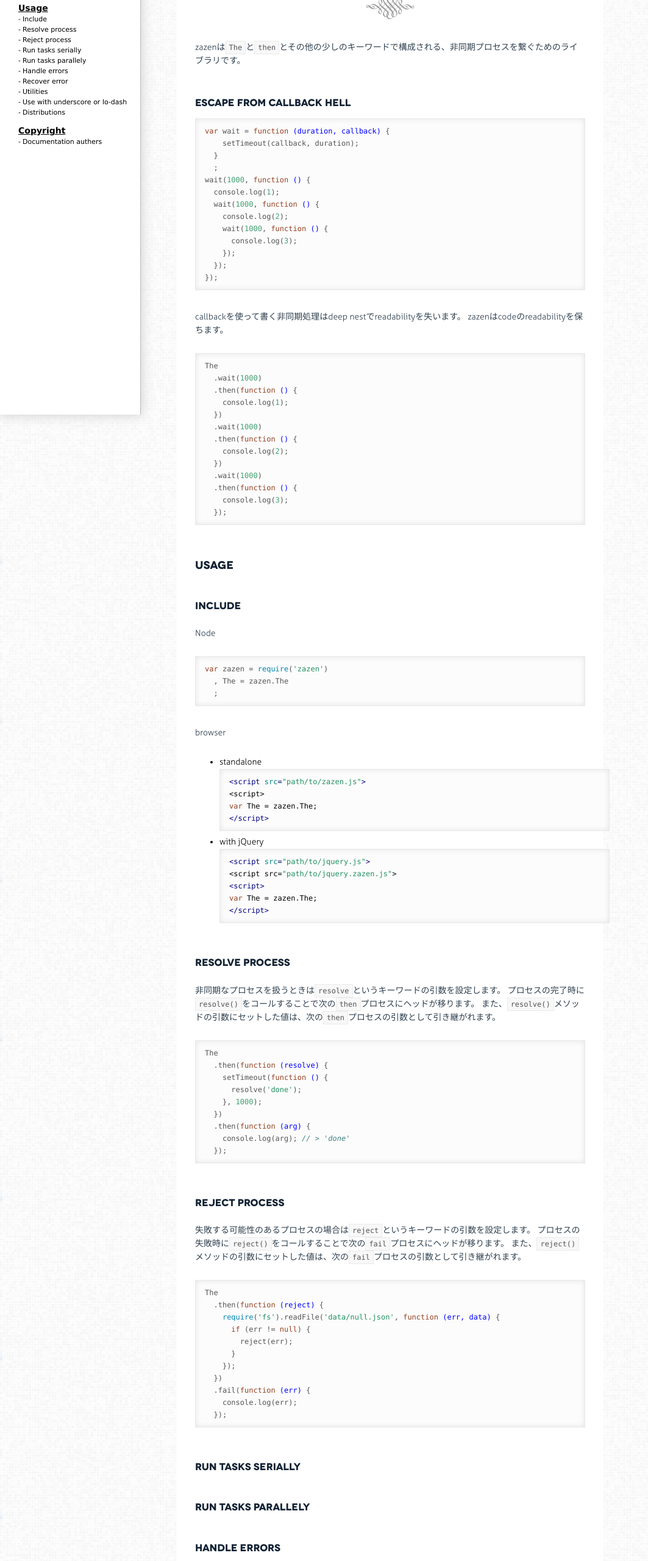
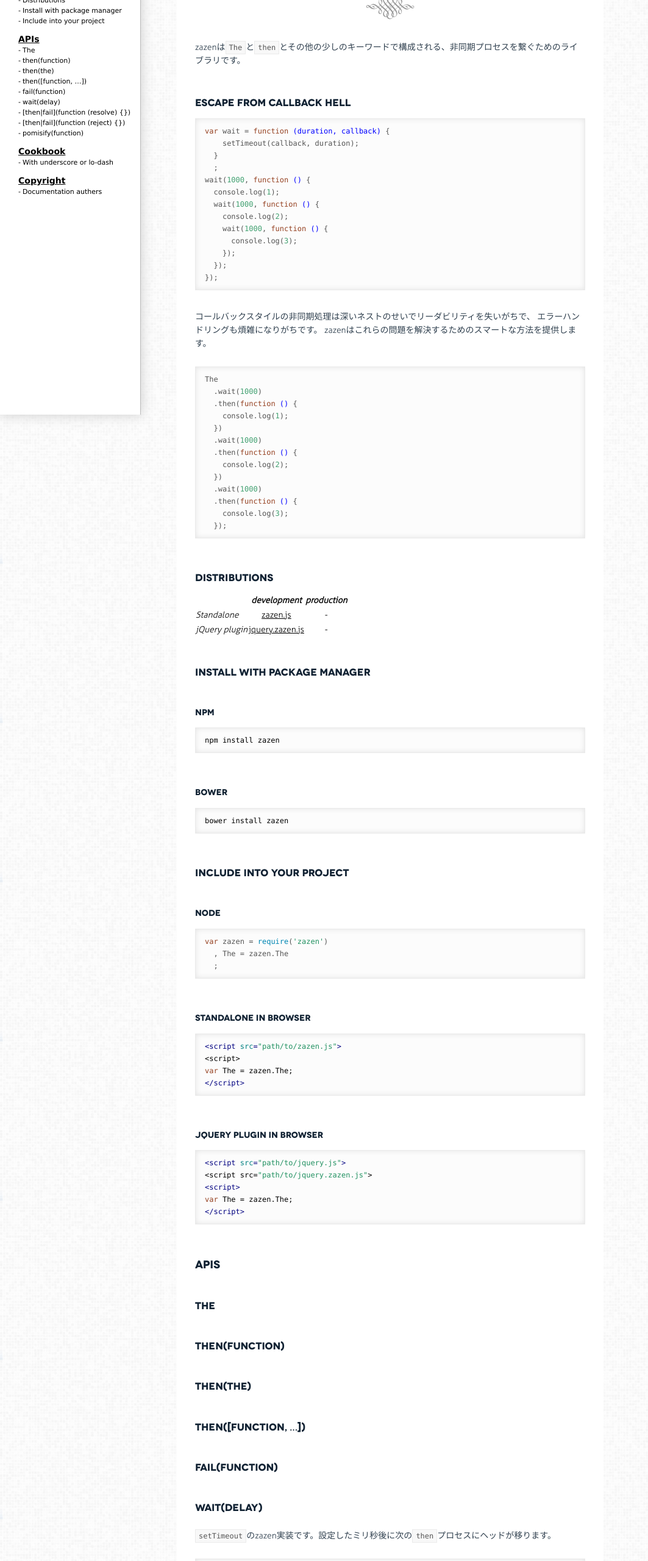
Before and after one commit to minodisk/zazen, a website: page docs/index.html in a window 1280 px wide. Shown: the part 120-2680 px from the top of the page at 61% size, without its empty margins (0-1063 px from the left). Drawn offline with nearby package versions, Linux system fonts and the light colour scheme.

Commit message:
Reframe TOC

```diff
--- a/docs/index.html
+++ b/docs/index.html
@@ -19,27 +19,35 @@
 
           <dd><a href="#escape-from-callback-hell"><span>Escape from callback hell</span></a></dd>
 
-          <dt><a href="#usage"><span>Usage</span></a></dt>
+          <dd><a href="#distributions"><span>Distributions</span></a></dd>
 
-          <dd><a href="#include"><span>Include</span></a></dd>
+          <dd><a href="#install-with-package-manager"><span>Install with package manager</span></a></dd>
 
-          <dd><a href="#resolve-process"><span>Resolve process</span></a></dd>
+          <dd><a href="#include-into-your-project"><span>Include into your project</span></a></dd>
 
-          <dd><a href="#reject-process"><span>Reject process</span></a></dd>
+          <dt><a href="#apis"><span>APIs</span></a></dt>
 
-          <dd><a href="#run-tasks-serially"><span>Run tasks serially</span></a></dd>
+          <dd><a href="#the"><span>The</span></a></dd>
 
-          <dd><a href="#run-tasks-parallely"><span>Run tasks parallely</span></a></dd>
+          <dd><a href="#then-function-"><span>then(function)</span></a></dd>
 
-          <dd><a href="#handle-errors"><span>Handle errors</span></a></dd>
+          <dd><a href="#then-the-"><span>then(the)</span></a></dd>
 
-          <dd><a href="#recover-error"><span>Recover error</span></a></dd>
+          <dd><a href="#then-function-"><span>then([function, …])</span></a></dd>
 
-          <dd><a href="#utilities"><span>Utilities</span></a></dd>
+          <dd><a href="#fail-function-"><span>fail(function)</span></a></dd>
 
-          <dd><a href="#use-with-underscore-or-lo-dash"><span>Use with underscore or lo-dash</span></a></dd>
+          <dd><a href="#wait-delay-"><span>wait(delay)</span></a></dd>
 
-          <dd><a href="#distributions"><span>Distributions</span></a></dd>
+          <dd><a href="#-then-fail-function-resolve-"><span>[then|fail](function (resolve) {})</span></a></dd>
+
+          <dd><a href="#-then-fail-function-reject-"><span>[then|fail](function (reject) {})</span></a></dd>
+
+          <dd><a href="#pomisify-function-"><span>pomisify(function)</span></a></dd>
+
+          <dt><a href="#cookbook"><span>Cookbook</span></a></dt>
+
+          <dd><a href="#with-underscore-or-lo-dash"><span>With underscore or lo-dash</span></a></dd>
 
           <dt><a href="#copyright"><span>Copyright</span></a></dt>
 
@@ -79,8 +87,9 @@
   });
 });</pre></div>
 
-        <p>callbackを使って書く非同期処理はdeep nestでreadabilityを失います。
-zazenはcodeのreadabilityを保ちます。</p>
+        <p>コールバックスタイルの非同期処理は深いネストのせいでリーダビリティを失いがちで、
+エラーハンドリングも煩雑になりがちです。
+zazenはこれらの問題を解決するためのスマートな方法を提供します。</p>
 
 
           <div class='highlight'><pre>The
@@ -95,139 +104,6 @@
   .wait(<span class="hljs-number">1000</span>)
   .then(<span class="hljs-function"><span class="hljs-keyword">function</span> <span class="hljs-params">()</span> {</span>
     console.log(<span class="hljs-number">3</span>);
-  });</pre></div>
-
-        <h2 id="usage">Usage</h2>
-
-
-        <h3 id="include">Include</h3>
-<p>Node</p>
-
-
-          <div class='highlight'><pre>
-<span class="hljs-keyword">var</span> zazen = <span class="hljs-built_in">require</span>(<span class="hljs-string">'zazen'</span>)
-  , The = zazen.The
-  ;</pre></div>
-
-        <p>browser</p>
-<ul>
-<li>standalone<pre><code class="lang-html"><span class="hljs-tag">&lt;<span class="hljs-title">script</span> <span class="hljs-attribute">src</span>=<span class="hljs-value">"path/to/zazen.js"</span>&gt;</span><span class="javascript">
-&lt;script&gt;
-<span class="hljs-keyword">var</span> The = zazen.The;
-</span><span class="hljs-tag">&lt;/<span class="hljs-title">script</span>&gt;</span>
-</code></pre>
-</li>
-<li>with jQuery<pre><code class="lang-html"><span class="hljs-tag">&lt;<span class="hljs-title">script</span> <span class="hljs-attribute">src</span>=<span class="hljs-value">"path/to/jquery.js"</span>&gt;</span><span class="javascript">
-&lt;script src=<span class="hljs-string">"path/to/jquery.zazen.js"</span>&gt;
-<span class="xml"><span class="hljs-tag">&lt;<span class="hljs-title">script</span>&gt;</span><span class="javascript">
-<span class="hljs-keyword">var</span> The = zazen.The;
-</span></span></span><span class="hljs-tag">&lt;/<span class="hljs-title">script</span>&gt;</span>
-</code></pre>
-</li>
-</ul>
-
-
-        <h3 id="resolve-process">Resolve process</h3>
-<p>非同期なプロセスを扱うときは<code>resolve</code>というキーワードの引数を設定します。
-プロセスの完了時に<code>resolve()</code>をコールすることで次の<code>then</code>プロセスにヘッドが移ります。
-また、<code>resolve()</code>メソッドの引数にセットした値は、次の<code>then</code>プロセスの引数として引き継がれます。</p>
-
-
-          <div class='highlight'><pre>The
-  .then(<span class="hljs-function"><span class="hljs-keyword">function</span> <span class="hljs-params">(resolve)</span> {</span>
-    setTimeout(<span class="hljs-function"><span class="hljs-keyword">function</span> <span class="hljs-params">()</span> {</span>
-      resolve(<span class="hljs-string">'done'</span>);
-    }, <span class="hljs-number">1000</span>);
-  })
-  .then(<span class="hljs-function"><span class="hljs-keyword">function</span> <span class="hljs-params">(arg)</span> {</span>
-    console.log(arg); <span class="hljs-comment">// &gt; 'done'</span>
-  });</pre></div>
-
-        <h3 id="reject-process">Reject process</h3>
-<p>失敗する可能性のあるプロセスの場合は<code>reject</code>というキーワードの引数を設定します。
-プロセスの失敗時に<code>reject()</code>をコールすることで次の<code>fail</code>プロセスにヘッドが移ります。
-また、<code>reject()</code>メソッドの引数にセットした値は、次の<code>fail</code>プロセスの引数として引き継がれます。</p>
-
-
-          <div class='highlight'><pre>The
-  .then(<span class="hljs-function"><span class="hljs-keyword">function</span> <span class="hljs-params">(reject)</span> {</span>
-    <span class="hljs-built_in">require</span>(<span class="hljs-string">'fs'</span>).readFile(<span class="hljs-string">'data/null.json'</span>, <span class="hljs-function"><span class="hljs-keyword">function</span> <span class="hljs-params">(err, data)</span> {</span>
-      <span class="hljs-keyword">if</span> (err != <span class="hljs-literal">null</span>) {
-        reject(err);
-      }
-    });
-  })
-  .fail(<span class="hljs-function"><span class="hljs-keyword">function</span> <span class="hljs-params">(err)</span> {</span>
-    console.log(err);
-  });</pre></div>
-
-        <h3 id="run-tasks-serially">Run tasks serially</h3>
-
-
-        <h3 id="run-tasks-parallely">Run tasks parallely</h3>
-
-
-        <h3 id="handle-errors">Handle errors</h3>
-
-
-        <h3 id="recover-error">Recover error</h3>
-
-
-        <h3 id="utilities">Utilities</h3>
-<p>zazenにはフローを簡単に扱うためのいくつかのユーティリティが実装されています。</p>
-
-
-        <h4 id="the-wait-">The.wait()</h4>
-<p><code>setTimeout</code>のzazen実装です。設定したミリ秒後に次の<code>then</code>プロセスにヘッドが移ります。</p>
-
-
-          <div class='highlight'><pre>The
-  .wait(<span class="hljs-number">1000</span>)
-  .then(<span class="hljs-function"><span class="hljs-keyword">function</span> <span class="hljs-params">()</span> {</span>
-    console.log(<span class="hljs-string">'1sec left'</span>);
-  });</pre></div>
-
-        <p>また、<code>The.then()</code>と同様に<code>then</code>プロセスで<code>return</code>することで同じ効果を期待できます。
-この方法はプロセスの実行時まで遅延時間を決定できない時等に用います。</p>
-
-
-          <div class='highlight'><pre>The
-  .then(<span class="hljs-function"><span class="hljs-keyword">function</span> <span class="hljs-params">()</span> {</span>
-    <span class="hljs-keyword">if</span> (shouldWaitLongTime) {
-      <span class="hljs-keyword">return</span> The.wait(<span class="hljs-number">5000</span>);
-    }
-    <span class="hljs-keyword">return</span> The.wait(<span class="hljs-number">1000</span>);
-  })
-  .then(<span class="hljs-function"><span class="hljs-keyword">function</span> <span class="hljs-params">()</span> {</span>
-    console.log(<span class="hljs-string">'1src or 5sec left'</span>);
-  });</pre></div>
-
-        <h4 id="pomisify-">pomisify()</h4>
-<p>zazenをNodeで使うとき、<code>promisify()</code>というユーティリティが役に立ちます。
-これは<code>function (err, result) {}</code>のようなcallbackを引数とする非同期なNodeのmethodをzazenのスタイルにwrapします。</p>
-
-
-          <div class='highlight'><pre><span class="hljs-keyword">var</span> promisify = zazen.promisify
-  , readFile = promisify(<span class="hljs-built_in">require</span>(<span class="hljs-string">'fs'</span>).readFile)
-  ;
-readFile(<span class="hljs-string">'data/a.json'</span>)
-  .fail(<span class="hljs-function"><span class="hljs-keyword">function</span> <span class="hljs-params">(err)</span> {</span>
-    console.log(err);
-  })
-  .then(<span class="hljs-function"><span class="hljs-keyword">function</span> <span class="hljs-params">(data)</span> {</span>
-    console.log(data);
-  });</pre></div>
-
-        <h3 id="use-with-underscore-or-lo-dash">Use with underscore or lo-dash</h3>
-
-
-          <div class='highlight'><pre>The
-  .parallel(_.map([<span class="hljs-string">'data/a.json'</span>, <span class="hljs-string">'data/b.json'</span>, <span class="hljs-string">'data/c.json'</span>], fs.readFile))
-  .then(_.map, <span class="hljs-function"><span class="hljs-keyword">function</span> <span class="hljs-params">(json)</span> {</span>
-    <span class="hljs-keyword">return</span> <span class="hljs-built_in">JSON</span>.parse(json);
-  })
-  .then(<span class="hljs-function"><span class="hljs-keyword">function</span> <span class="hljs-params">(objects)</span> {</span>
-    console.log(objects);
   });</pre></div>
 
         <h3 id="distributions">Distributions</h3>
@@ -254,6 +130,152 @@
 </table>
 
 
+        <h3 id="install-with-package-manager">Install with package manager</h3>
+<h4 id="npm">Npm</h4>
+<pre><code class="lang-sh">npm install zazen
+</code></pre>
+<h4 id="bower">Bower</h4>
+<pre><code class="lang-sh">bower install zazen
+</code></pre>
+
+
+        <h3 id="include-into-your-project">Include into your project</h3>
+<h4 id="node">Node</h4>
+
+
+          <div class='highlight'><pre><span class="hljs-keyword">var</span> zazen = <span class="hljs-built_in">require</span>(<span class="hljs-string">'zazen'</span>)
+  , The = zazen.The
+  ;</pre></div>
+
+        <h4 id="standalone-in-browser">Standalone in browser</h4>
+<pre><code class="lang-html"><span class="hljs-tag">&lt;<span class="hljs-title">script</span> <span class="hljs-attribute">src</span>=<span class="hljs-value">"path/to/zazen.js"</span>&gt;</span><span class="javascript">
+&lt;script&gt;
+<span class="hljs-keyword">var</span> The = zazen.The;
+</span><span class="hljs-tag">&lt;/<span class="hljs-title">script</span>&gt;</span>
+</code></pre>
+<h4 id="jquery-plugin-in-browser">jQuery plugin in browser</h4>
+<pre><code class="lang-html"><span class="hljs-tag">&lt;<span class="hljs-title">script</span> <span class="hljs-attribute">src</span>=<span class="hljs-value">"path/to/jquery.js"</span>&gt;</span><span class="javascript">
+&lt;script src=<span class="hljs-string">"path/to/jquery.zazen.js"</span>&gt;
+<span class="xml"><span class="hljs-tag">&lt;<span class="hljs-title">script</span>&gt;</span><span class="javascript">
+<span class="hljs-keyword">var</span> The = zazen.The;
+</span></span></span><span class="hljs-tag">&lt;/<span class="hljs-title">script</span>&gt;</span>
+</code></pre>
+
+
+        <h2 id="apis">APIs</h2>
+
+
+        <h3 id="the">The</h3>
+
+
+        <h3 id="then-function-">then(function)</h3>
+
+
+        <h3 id="then-the-">then(the)</h3>
+
+
+        <h3 id="then-function-">then([function, …])</h3>
+
+
+        <h3 id="fail-function-">fail(function)</h3>
+
+
+        <h3 id="wait-delay-">wait(delay)</h3>
+<p><code>setTimeout</code>のzazen実装です。設定したミリ秒後に次の<code>then</code>プロセスにヘッドが移ります。</p>
+
+
+          <div class='highlight'><pre>The
+  .wait(<span class="hljs-number">1000</span>)
+  .then(<span class="hljs-function"><span class="hljs-keyword">function</span> <span class="hljs-params">()</span> {</span>
+    console.log(<span class="hljs-string">'1sec left'</span>);
+  });</pre></div>
+
+        <p>また、<code>The.then()</code>と同様に<code>then</code>プロセスで<code>return</code>することで同じ効果を期待できます。
+この方法はプロセスの実行時まで遅延時間を決定できない時等に用います。</p>
+
+
+          <div class='highlight'><pre>The
+  .then(<span class="hljs-function"><span class="hljs-keyword">function</span> <span class="hljs-params">()</span> {</span>
+    <span class="hljs-keyword">if</span> (shouldWaitLongTime) {
+      <span class="hljs-keyword">return</span> The.wait(<span class="hljs-number">5000</span>);
+    }
+    <span class="hljs-keyword">return</span> The.wait(<span class="hljs-number">1000</span>);
+  })
+  .then(<span class="hljs-function"><span class="hljs-keyword">function</span> <span class="hljs-params">()</span> {</span>
+    console.log(<span class="hljs-string">'1src or 5sec left'</span>);
+  });</pre></div>
+
+        <h4 id="handle-errors">Handle errors</h4>
+
+
+        <h4 id="recover-error">Recover error</h4>
+
+
+        <h3 id="-then-fail-function-resolve-">[then|fail](function (resolve) {})</h3>
+<p>非同期なプロセスを扱うときは<code>resolve</code>というキーワードの引数を設定します。
+プロセスの完了時に<code>resolve()</code>をコールすることで次の<code>then</code>プロセスにヘッドが移ります。
+また、<code>resolve()</code>メソッドの引数にセットした値は、次の<code>then</code>プロセスの引数として引き継がれます。</p>
+
+
+          <div class='highlight'><pre>The
+  .then(<span class="hljs-function"><span class="hljs-keyword">function</span> <span class="hljs-params">(resolve)</span> {</span>
+    setTimeout(<span class="hljs-function"><span class="hljs-keyword">function</span> <span class="hljs-params">()</span> {</span>
+      resolve(<span class="hljs-string">'done'</span>);
+    }, <span class="hljs-number">1000</span>);
+  })
+  .then(<span class="hljs-function"><span class="hljs-keyword">function</span> <span class="hljs-params">(arg)</span> {</span>
+    console.log(arg); <span class="hljs-comment">// &gt; 'done'</span>
+  });</pre></div>
+
+        <h3 id="-then-fail-function-reject-">[then|fail](function (reject) {})</h3>
+<p>失敗する可能性のあるプロセスの場合は<code>reject</code>というキーワードの引数を設定します。
+プロセスの失敗時に<code>reject()</code>をコールすることで次の<code>fail</code>プロセスにヘッドが移ります。
+また、<code>reject()</code>メソッドの引数にセットした値は、次の<code>fail</code>プロセスの引数として引き継がれます。</p>
+
+
+          <div class='highlight'><pre>The
+  .then(<span class="hljs-function"><span class="hljs-keyword">function</span> <span class="hljs-params">(reject)</span> {</span>
+    <span class="hljs-built_in">require</span>(<span class="hljs-string">'fs'</span>).readFile(<span class="hljs-string">'data/null.json'</span>, <span class="hljs-function"><span class="hljs-keyword">function</span> <span class="hljs-params">(err, data)</span> {</span>
+      <span class="hljs-keyword">if</span> (err != <span class="hljs-literal">null</span>) {
+        reject(err);
+      }
+    });
+  })
+  .fail(<span class="hljs-function"><span class="hljs-keyword">function</span> <span class="hljs-params">(err)</span> {</span>
+    console.log(err);
+  });</pre></div>
+
+        <h3 id="pomisify-function-">pomisify(function)</h3>
+<p>zazenをNodeで使うとき、<code>promisify()</code>というユーティリティが役に立ちます。
+これは<code>function (err, result) {}</code>のようなcallbackを引数とする非同期なNodeのmethodをzazenのスタイルにwrapします。</p>
+
+
+          <div class='highlight'><pre><span class="hljs-keyword">var</span> promisify = zazen.promisify
+  , readFile = promisify(<span class="hljs-built_in">require</span>(<span class="hljs-string">'fs'</span>).readFile)
+  ;
+readFile(<span class="hljs-string">'data/a.json'</span>)
+  .fail(<span class="hljs-function"><span class="hljs-keyword">function</span> <span class="hljs-params">(err)</span> {</span>
+    console.log(err);
+  })
+  .then(<span class="hljs-function"><span class="hljs-keyword">function</span> <span class="hljs-params">(data)</span> {</span>
+    console.log(data);
+  });</pre></div>
+
+        <h2 id="cookbook">Cookbook</h2>
+
+
+        <h3 id="with-underscore-or-lo-dash">With underscore or lo-dash</h3>
+
+
+          <div class='highlight'><pre>The
+  .parallel(_.map([<span class="hljs-string">'data/a.json'</span>, <span class="hljs-string">'data/b.json'</span>, <span class="hljs-string">'data/c.json'</span>], fs.readFile))
+  .then(_.map, <span class="hljs-function"><span class="hljs-keyword">function</span> <span class="hljs-params">(json)</span> {</span>
+    <span class="hljs-keyword">return</span> <span class="hljs-built_in">JSON</span>.parse(json);
+  })
+  .then(<span class="hljs-function"><span class="hljs-keyword">function</span> <span class="hljs-params">(objects)</span> {</span>
+    console.log(objects);
+  });</pre></div>
+
         <h2 id="copyright">Copyright</h2>
 
 
```
Also changed, not shown: src/index.js (+67 -52 lines).
